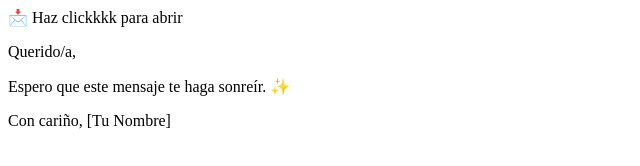
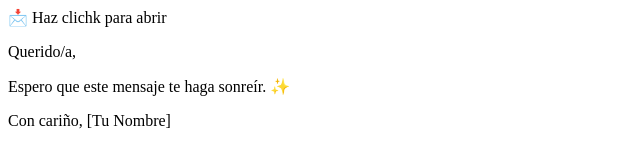
Before and after one commit to Eduardo0587/Carta-interaciva, a plain HTML site: page index.html in a window 1280 px wide. Shown: the full height of the page, 0-640 px from the left. Drawn offline with Linux system fonts and the light colour scheme.

Commit message:
Update index.html

```diff
--- a/index.html
+++ b/index.html
@@ -1,6 +1,6 @@
 <div class="carta" onclick="abrirCarta()">
     <div class="cara frente">
-        📩 Haz clickkkk para abrir
+        📩 Haz clichk para abrir
     </div>
     <div class="cara atras">
         <p>Querido/a,</p>
```
